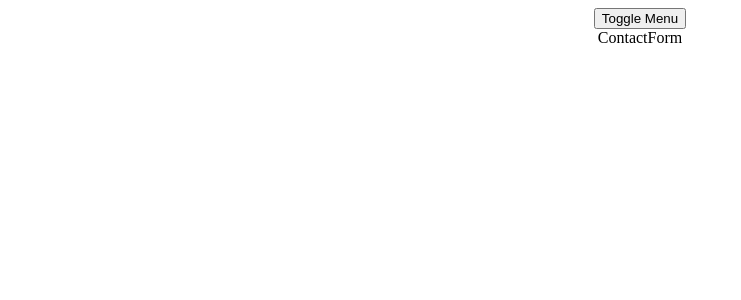
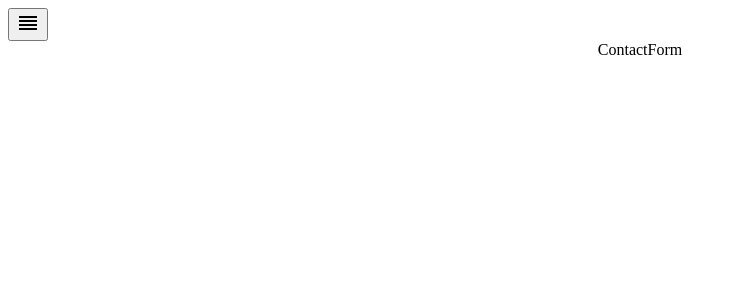
Before and after one commit to Muniba-Ahmed/donutshop, a React (Create React App) app in the folder donutshop1/: page /contactform in a window 1280 px wide. Shown: the top 300 px of the page, without its empty margins (0-741 px from the left). Built offline with nearby package versions, Linux system fonts and the light colour scheme.

Commit message:
reorderIcon styled to hide when clicked

```diff
--- a/donutshop1/src/components/Navbar.js
+++ b/donutshop1/src/components/Navbar.js
@@ -1,3 +1,4 @@
+/*
 import React, { useState, useEffect } from "react";
 import { slide as Menu } from "react-burger-menu";
 import { Link, useLocation } from "react-router-dom";
@@ -6,6 +7,48 @@ import "../styles/Navbar.css";
 
 function Navbar() {
   const [expandNavbar, setExpandNavbar] = useState(false);
+  const location = useLocation();
+
+  useEffect(() => {
+    setExpandNavbar(false);
+  }, [location]);
+
+  const toggleMenu = () =>{
+    setExpandNavbar(!expandNavbar)
+  }
+  const stateChangeHandler = (newState)=>{
+    setExpandNavbar(newState.isOpen)
+  }
+
+  return (
+
+      <div className="toggleButton">
+        <button onClick={toggleMenu}  > Toggle Menu</button>
+
+      <Menu customBurgerIcon={false} isOpen={expandNavbar} onStateChange={stateChangeHandler} >
+        <Link to="/" className="bm-item">Home</Link>
+        <Link to="/donuts" className="bm-item">Donuts</Link>
+        <Link to="/about" className="bm-item">About</Link>
+        <Link to="/location" className="bm-item">Location</Link>
+        <Link to="/contactform" className="bm-item">Contact Us</Link>
+        <a onClick={toggleMenu} className="menu-item--small" href="a">Settings</a>
+      </Menu>
+      </div>
+  )
+}
+
+export default Navbar;
+**/
+
+import React, { useState, useEffect } from "react";
+import { slide as Menu } from "react-burger-menu";
+import { Link, useLocation } from "react-router-dom";
+import ReorderIcon from "@material-ui/icons/Reorder";
+import "../styles/Navbar.css";
+
+function Navbar() {
+  const [expandNavbar, setExpandNavbar] = useState(false);
+
   const location = useLocation();
 
   useEffect(() => {
@@ -21,8 +64,12 @@ function Navbar() {
 
   return (
     <div className="toggleButton">
-      <button onClick={toggleMenu}> Toggle Menu</button>
-
+      {!expandNavbar && (
+        <button onClick={toggleMenu}>
+          {" "}
+          <ReorderIcon />
+        </button>
+      )}
       <Menu
         customBurgerIcon={false}
         isOpen={expandNavbar}
--- a/donutshop1/src/styles/Navbar.css
+++ b/donutshop1/src/styles/Navbar.css
@@ -69,3 +69,13 @@
 .bm-overlay {
   background: rgba(0, 0, 0, 0.3);
 }
+
+.toggleButton {
+  display: flex;
+  justify-content: flex-start;
+}
+
+/** Hiding the hamburger icon when navbar is open */
+.hidden-icon {
+  display: none;
+}
```
